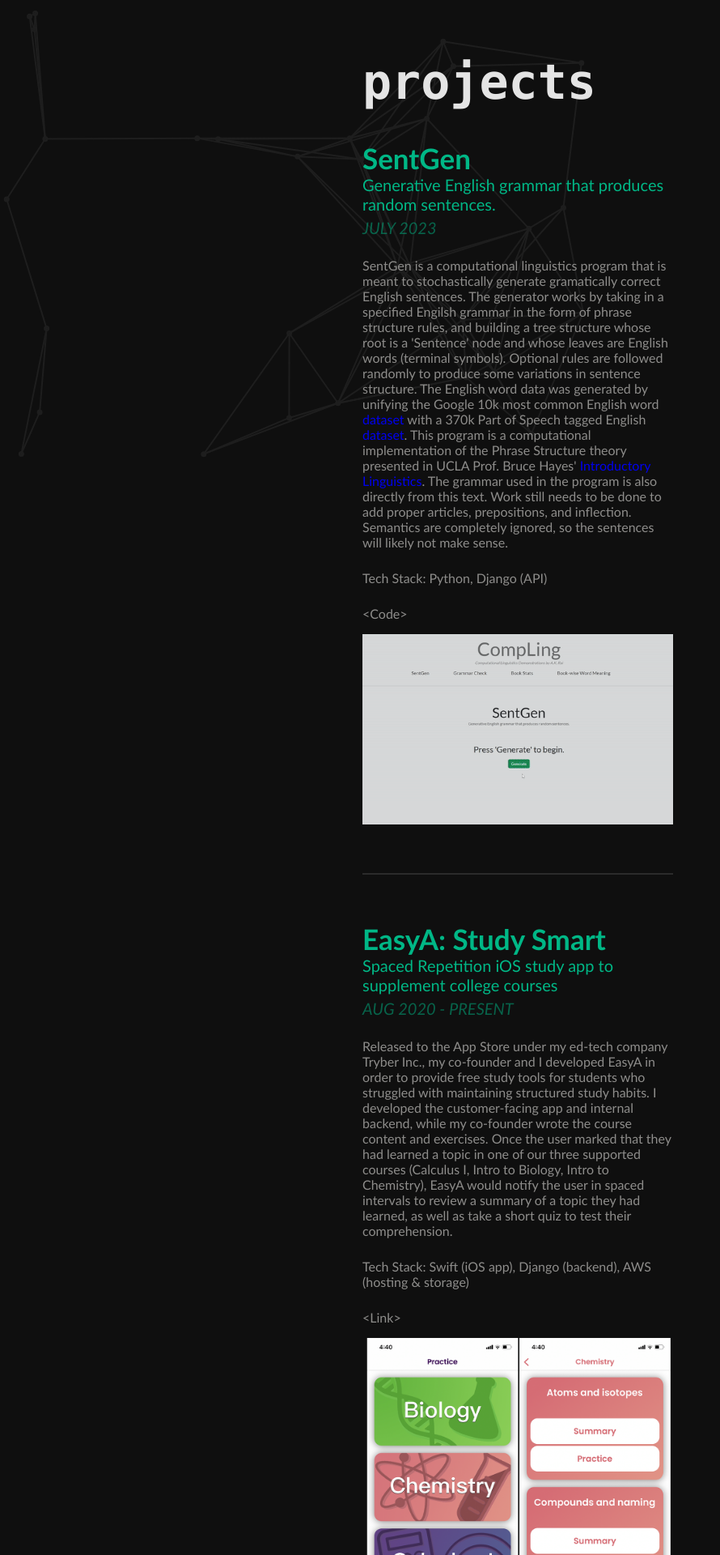
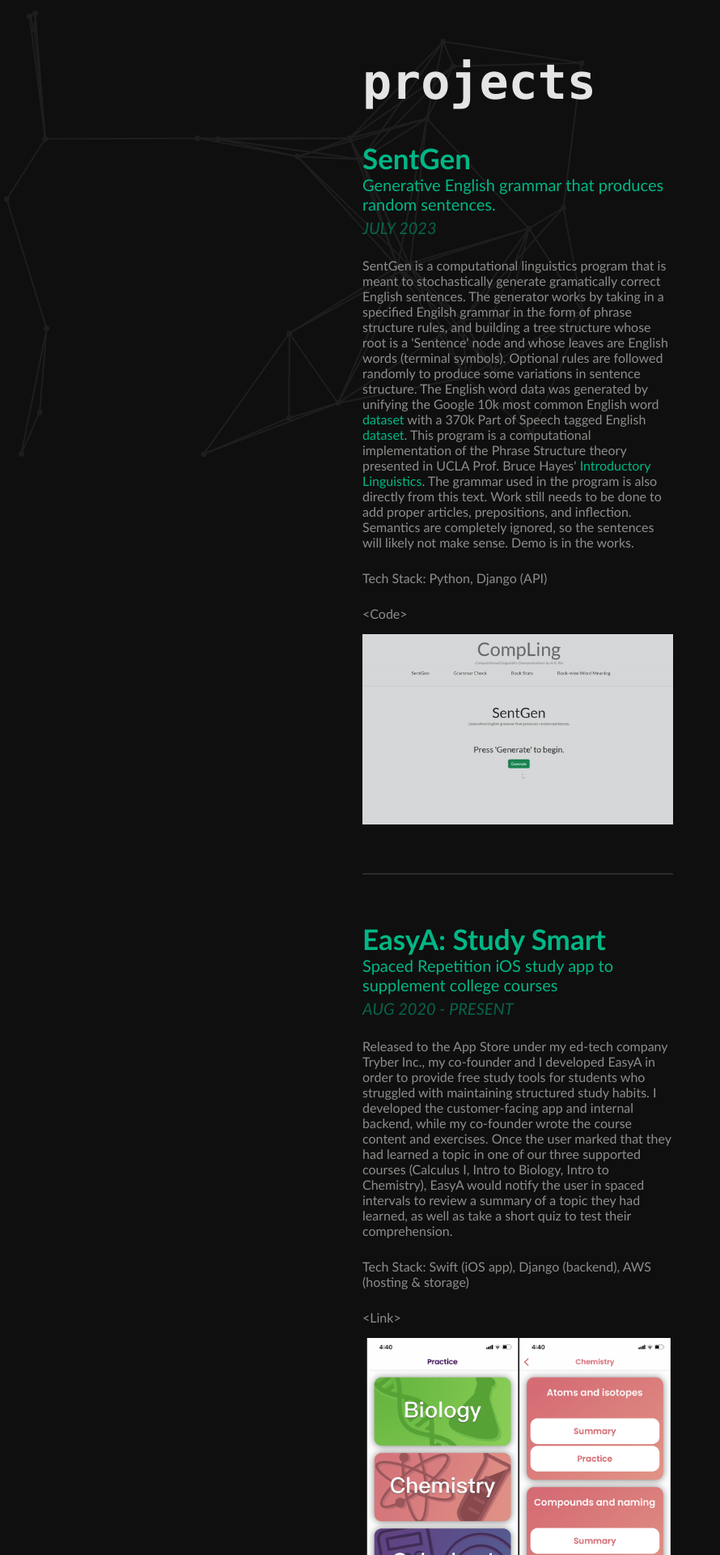
Before and after one commit to aykae/aboudirai.github.io, a Jekyll site: the page built from projects.html, in a window 1280 px wide. Shown: the top 1920 px of the page at 81% size, without its empty margins (0-890 px from the left). Built offline with Jekyll 4.4.1, drawn with Linux system fonts in a browser that asks for light colours; nearby versions of some CDN libraries; library files that are not in the unit come from our copies.

Commit message:
last touches

```diff
--- a/_data/projects.yml
+++ b/_data/projects.yml
@@ -2,7 +2,7 @@
 - name: SentGen
   date: JULY 2023
   desc: Generative English grammar that produces random sentences.
-  body: SentGen is a computational linguistics program that is meant to stochastically generate gramatically correct English sentences. The generator works by taking in a specified Engilsh grammar in the form of phrase structure rules, and building a tree structure whose root is a 'Sentence' node and whose leaves are English words (terminal symbols). Optional rules are followed randomly to produce some variations in sentence structure. The English word data was generated by unifying the Google 10k most common English word <a href="https://github.com/first20hours/google-10000-english">dataset</a> with a 370k Part of Speech tagged English <a href="https://www.kaggle.com/datasets/ruchi798/part-of-speech-tagging">dataset</a>. This program is a computational implementation of the Phrase Structure theory presented in UCLA Prof. Bruce Hayes' <a href="https://linguistics.ucla.edu/people/hayes/20/Text/HayesIntroductoryLinguistics2021.pdf">Introductory Linguistics</a>. The grammar used in the program is also directly from this text. Work still needs to be done to add proper articles, prepositions, and inflection. Semantics are completely ignored, so the sentences will likely not make sense.
+  body: SentGen is a computational linguistics program that is meant to stochastically generate gramatically correct English sentences. The generator works by taking in a specified Engilsh grammar in the form of phrase structure rules, and building a tree structure whose root is a 'Sentence' node and whose leaves are English words (terminal symbols). Optional rules are followed randomly to produce some variations in sentence structure. The English word data was generated by unifying the Google 10k most common English word <a class="desc-link" href="https://github.com/first20hours/google-10000-english" target="_blank">dataset</a> with a 370k Part of Speech tagged English <a class="desc-link" href="https://www.kaggle.com/datasets/ruchi798/part-of-speech-tagging" target="_blank">dataset</a>. This program is a computational implementation of the Phrase Structure theory presented in UCLA Prof. Bruce Hayes' <a class="desc-link" href="https://linguistics.ucla.edu/people/hayes/20/Text/HayesIntroductoryLinguistics2021.pdf" target="_blank">Introductory Linguistics</a>. The grammar used in the program is also directly from this text. Work still needs to be done to add proper articles, prepositions, and inflection. Semantics are completely ignored, so the sentences will likely not make sense. Demo is in the works.
   tech: Python, Django (API)
   code: https://github.com/aykae/compling/blob/master/clsite/clapps/compling/generator.py
   image: "sentgen.gif"
@@ -61,7 +61,7 @@
   desc: Filter for random Penn State college selection
   body: Implementing the node-based programming of SparkAR, combined with the various Penn State College frames I designed in Photoshop, I was able to create a roulette type animation that concluded with a randomly selected college for the filter user. The first filter published to Onward State's Instagram, it garnered roughly 100,000 impressions via 50,000 videos created.
   tech: SparkAR (now Meta Spark), Adobe Photoshop
-  vimage: "osfilter.gif"
+  image: "osfilter.gif"
 
 - name: UnlockMe
   desc: Device that unlocks MasterLock w/ Digital Keypad
--- a/assets/css/styles.css
+++ b/assets/css/styles.css
@@ -64,7 +64,7 @@
     color: #e4e4e4;
     font-size: 80px;
     text-align: center;
-    position: block;
+    position: relative;
     margin: 10% 0 0 0;
 }
 
@@ -102,6 +102,7 @@
 }
 
 .links {
+    position: relative;
     font-family: "Lato-Regular";
     margin: 0 auto;
 }
@@ -132,6 +133,7 @@
     }
 
     .links {
+        margin-top: 80px;
         transform: scale(1.7);
     }
 
@@ -205,9 +207,20 @@
 .proj a {
     text-decoration: none;
 }
-.proj .link:hover {
+
+.desc-link {
+    color: #00b786;
+    transition: all 0.5s ease;
+}
+
+.desc-link:hover {
+    color: #8e8d8b;
+}
+
+.link:hover {
     /* color: #00ff15; */
     color: #00b786;
+    transition: all 0.5s ease;
 }
 
 .proj-unit hr{
```
Also changed, not shown: _data/nyt.yml (deleted, +0 -37 lines).
